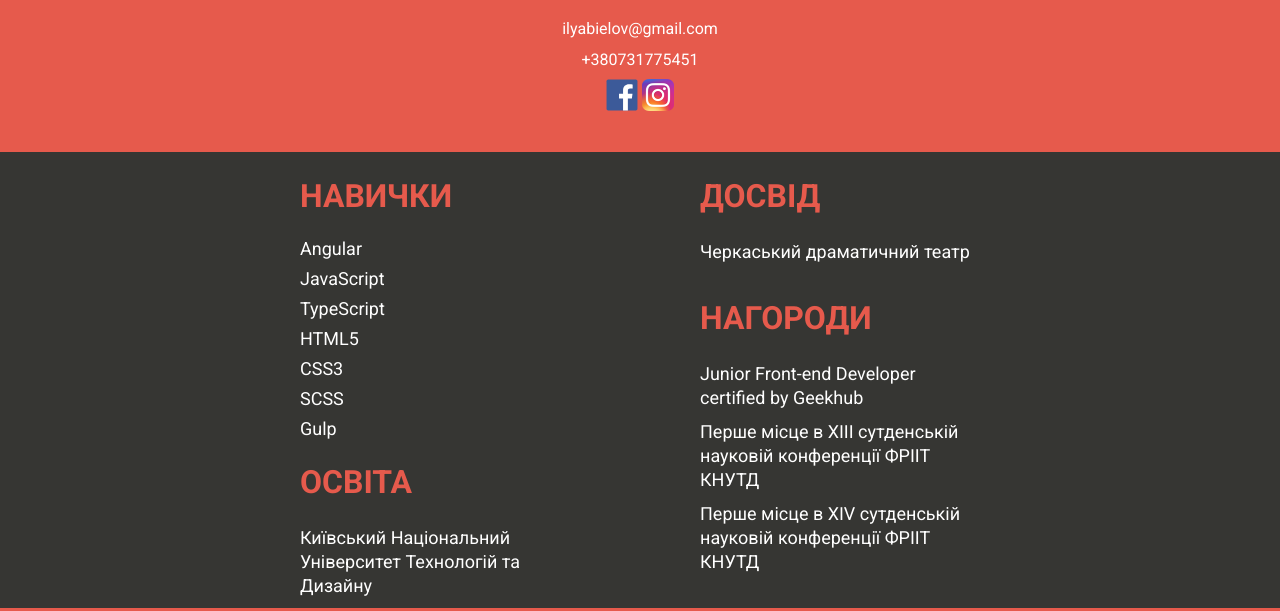
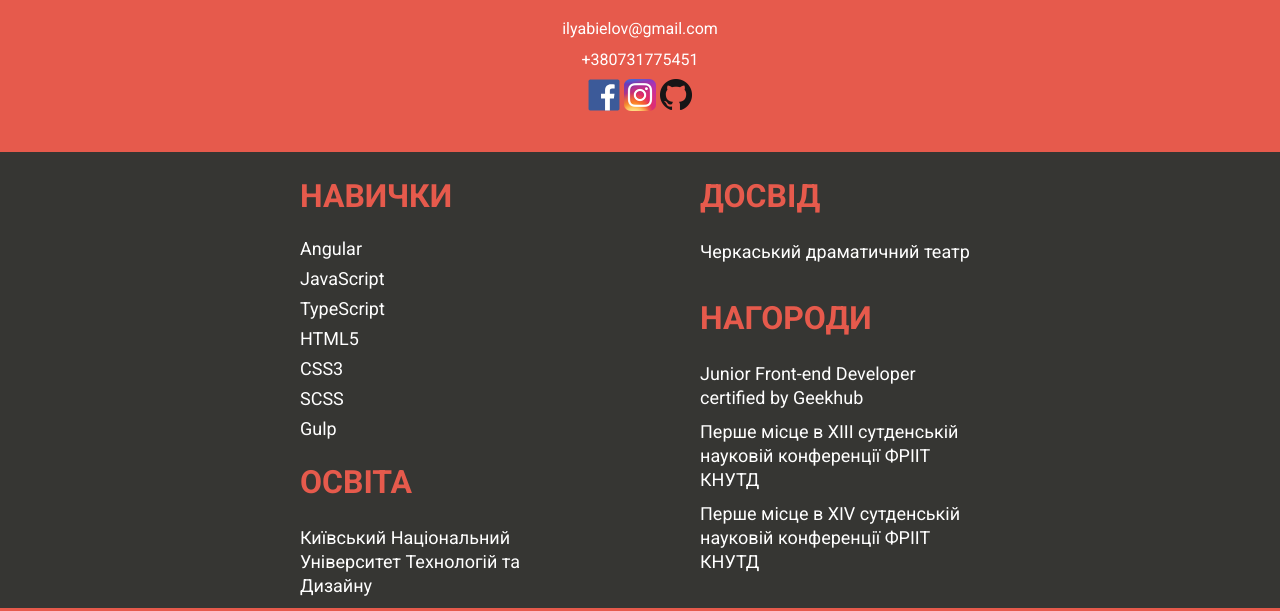
Before and after one commit to IlyaBielov/IlyaBielov.github.io, a website: page index.html in a window 1280 px wide. Shown: the part 287-898 px from the top of the page. Drawn offline with nearby package versions, Linux system fonts and the light colour scheme; files that its build step writes are made by us from their sources.

Commit message:
add github link

```diff
--- a/index.html
+++ b/index.html
@@ -28,6 +28,9 @@
           </a>
           <a href="https://www.instagram.com/ilyabielov" target="blanc" title="instagram.com/ilyabielov">
             <img class="icon" src="img/Instagram_icon.png" alt="instagram">
+          </a>
+          <a href="https://github.com/IlyaBielov" target="blanc" title="github.com/IlyaBielov">
+            <img class="icon" src="img/GitHub-Mark.png" alt="github">
           </a>
         </div>
       </div>
```
Also changed, not shown: img/GitHub-Mark.png (added).
